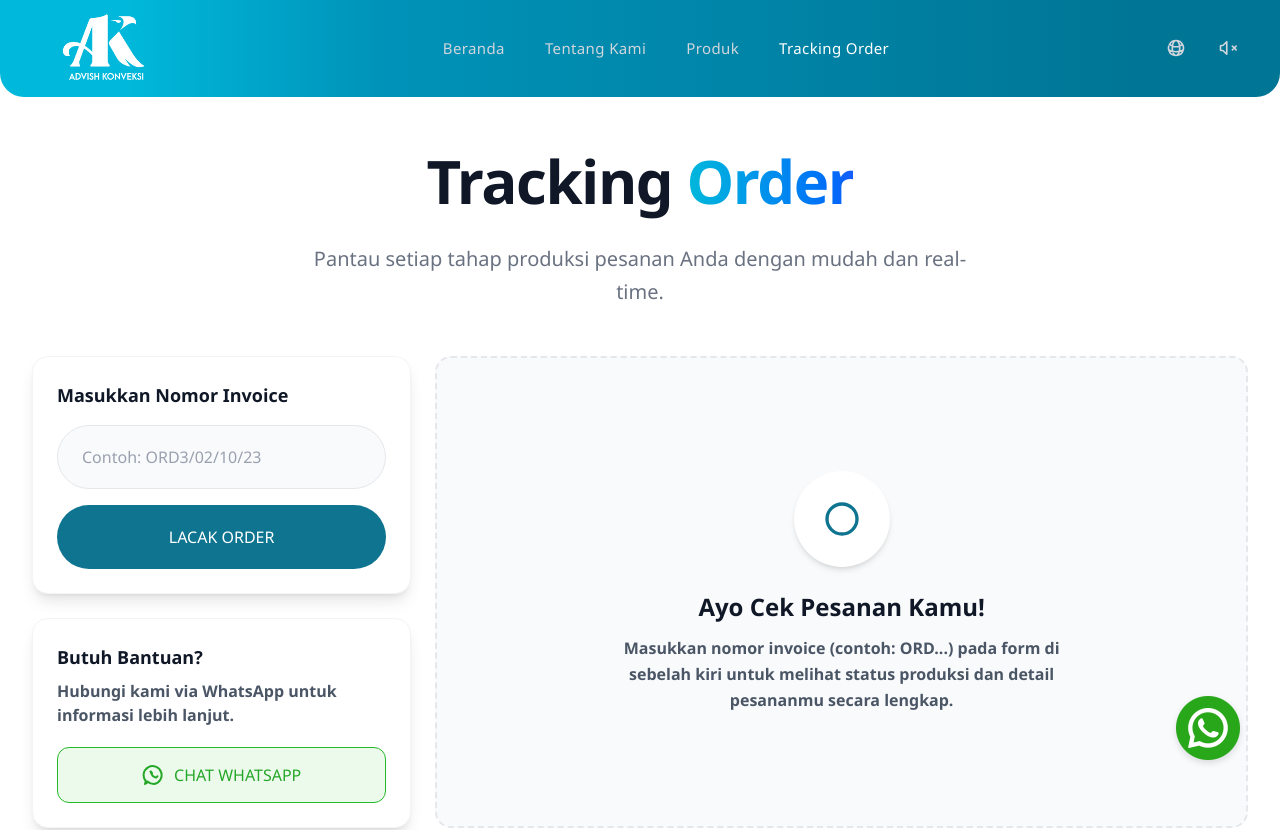
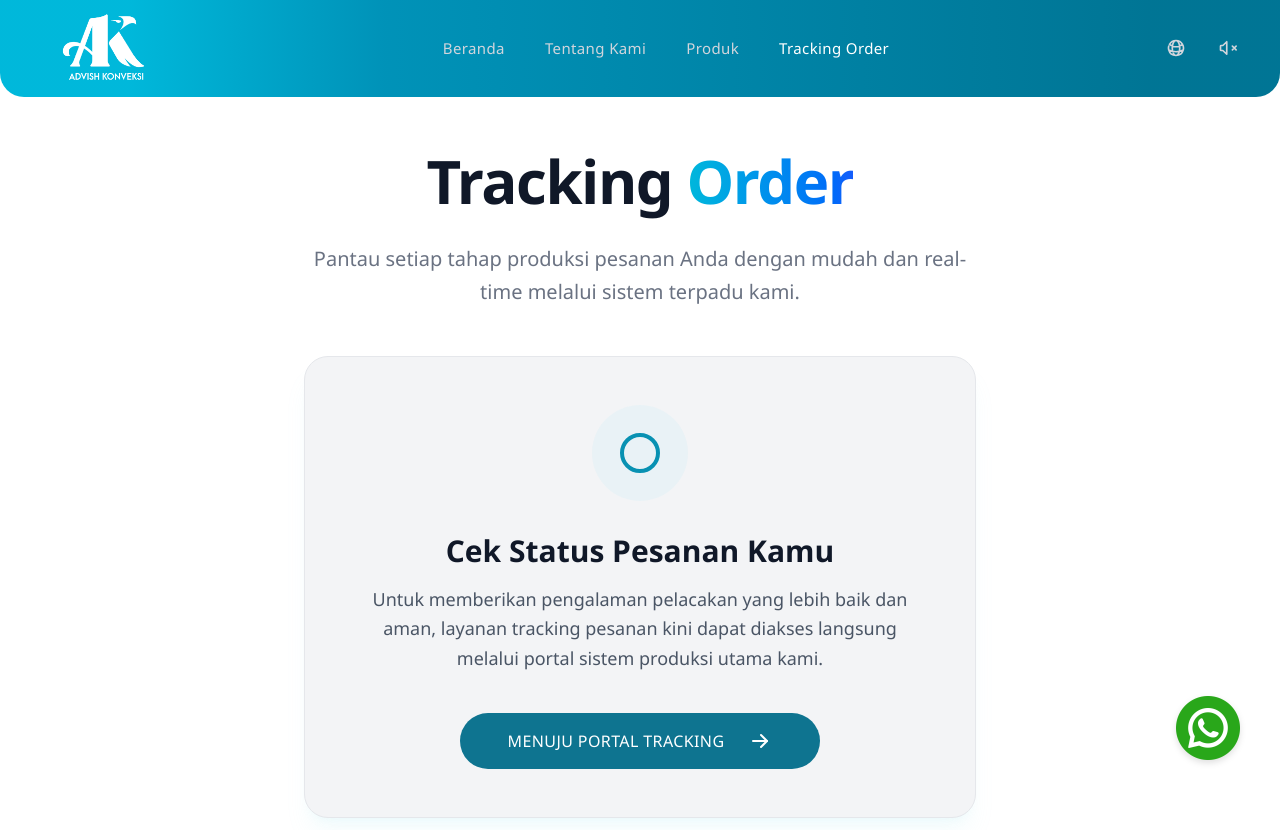
Before and after one commit to NgurahRio/Creaut-KonveksiBali, a Next.js app: page /tracking-order in a window 1280 px wide. Shown: the top 830 px of the page. Built offline with nearby package versions, Linux system fonts and the light colour scheme; a web font is replaced by a local one.

Commit message:
megubah alur page tracking order ke domain "https://simadvishkonveksi.com/track"

```diff
--- a/src/app/tracking-order/page.tsx
+++ b/src/app/tracking-order/page.tsx
@@ -3,128 +3,8 @@
 import Container from "@/components/layout/Container";
 import CTASection from "@/components/sections/CTASection";
 import { Icon } from "@/components/common/Icons";
-import TrackingTimeline from "@/components/tracking/TrackingTimeline";
-import { WHATSAPP_URL } from "@/data/site";
-import React, { useState } from "react";
-import { trackOrderAPI } from "./actions";
-
-interface OrderData {
-  status: string;
-  sub_status: string | null;
-  type?: string;
-  size?: string;
-  customer_name?: string;
-  material?: string;
-  qty?: number;
-  amount?: number;
-  number?: string;
-}
-
-function getDynamicTrackingSteps(apiData: OrderData): Array<{
-  title: string;
-
-  icon: string;
-  status: "done" | "active" | "pending";
-}> {
-  const currentApiStatus = apiData.status;
-  const currentSubStatus = apiData.sub_status;
-
-  let stepIndex = 0;
-
-  // Logika pemetaan API ke 6 Tahapan Client
-  if (["created", "approved", "down_payment"].includes(currentApiStatus)) {
-    stepIndex = 0; // Verifikasi Pesanan
-  } else if (currentApiStatus === "production") {
-    // Di tahap produksi, kita cek sub_status-nya
-    if (!currentSubStatus || ["buy_material", "material_in_queue", "cutting"].includes(currentSubStatus)) {
-      stepIndex = 1; // Tahap Potong
-    } else if (currentSubStatus === "detailing") {
-      stepIndex = 3; // LOMPAT ke Tahap Jarit (Bordir/Sablon otomatis tercentang selesai)
-    } else if (currentSubStatus === "qtc" || currentSubStatus === "packaging") {
-      stepIndex = 4; // Tahap QC & Pengemasan
-    } else {
-      stepIndex = 1; // Default
-    }
-  } else if (["finish_production", "paid_off"].includes(currentApiStatus)) {
-    stepIndex = 4; // Tahap QC & Pengemasan
-  } else if (currentApiStatus === "order_complete") {
-    stepIndex = 5; // Order Selesai
-  }
-
-
-
-  return [
-    { title: "Verifikasi Pesanan", icon: "check", status: stepIndex > 0 ? "done" : stepIndex === 0 ? "active" : "pending" },
-
-    { title: "Tahap Potong", icon: "scissors", status: stepIndex > 1 ? "done" : stepIndex === 1 ? "active" : "pending" },
-
-    { title: `Tahap Bordir / Sablon / Sublim`, icon: "droplet", status: stepIndex > 2 ? "done" : stepIndex === 2 ? "active" : "pending" },
-
-    { title: "Tahap Jarit", icon: "shirt", status: stepIndex > 3 ? "done" : stepIndex === 3 ? "active" : "pending" },
-
-    { title: "Tahap Quality Control & Pengemasan", icon: "package", status: stepIndex > 4 ? "done" : stepIndex === 4 ? "active" : "pending" },
-
-    { title: "Order Selesai", icon: "truck", status: stepIndex === 5 ? "done" : "pending" },
-  ];
-}
-
-function getDynamicOrderDetails(apiData: OrderData) {
-  let typeStr = apiData.type || "-";
-  let sizeStr = apiData.size || "-";
-
-  try {
-    if (apiData.type) {
-      const parsedType = JSON.parse(apiData.type);
-      if (Array.isArray(parsedType)) typeStr = parsedType.join(", ");
-    }
-  } catch {}
-
-  try {
-    if (apiData.size) {
-      const parsedSize = JSON.parse(apiData.size);
-      if (Array.isArray(parsedSize)) sizeStr = parsedSize.join(", ");
-    }
-  } catch {}
-
-  return [
-    { label: "Atas Nama", value: apiData.customer_name || "-" },
-    { label: "Produk", value: typeStr },
-    { label: "Material", value: apiData.material || "-" },
-    { label: "Jumlah", value: apiData.qty ? `${apiData.qty} Pcs` : "-" },
-    { label: "Ukuran", value: sizeStr },
-    { label: "Total Harga", value: apiData.amount ? `Rp ${apiData.amount.toLocaleString("id-ID")}` : "-" },
-  ];
-}
 
 export default function TrackingOrderPage() {
-  const [invoice, setInvoice] = useState("");
-  const [isLoading, setIsLoading] = useState(false);
-  const [error, setError] = useState<string | null>(null);
-  const [orderData, setOrderData] = useState<OrderData | null>(null);
-
-  const handleTrack = async (e: React.FormEvent<HTMLFormElement>) => {
-    e.preventDefault();
-    if (!invoice.trim()) return;
-
-    setIsLoading(true);
-    setError(null);
-    setOrderData(null);
-
-    try {
-      const result = await trackOrderAPI(invoice);
-      if (result.success) {
-        setOrderData(result.data);
-      } else {
-        setError(result.message ?? "Terjadi kesalahan saat melacak pesanan.");
-      }
-    } catch (err: unknown) {
-      console.error(err);
-      setError("Koneksi gagal. Jika menguji di HP (local IP), Server Action Next.js mungkin memblokirnya.");
-    }
-
-    setIsLoading(false);
-  };
-
   return (
     <Container className="pt-28 lg:pt-36">
       <section className="text-center max-w-3xl mx-auto">
@@ -132,83 +12,32 @@ export default function TrackingOrderPage() {
           Tracking <span className="bg-gradient-to-r from-cyan-500 to-blue-600 bg-clip-text text-transparent">Order</span>
         </h1>
         <p className="mx-auto mt-6 max-w-2xl text-lg font-medium leading-relaxed text-gray-500 sm:text-xl">
-          Pantau setiap tahap produksi pesanan Anda dengan mudah dan real-time.
+          Pantau setiap tahap produksi pesanan Anda dengan mudah dan real-time melalui sistem terpadu kami.
         </p>
       </section>
 
-      <section className="mt-12 grid gap-6 md:grid-cols-2 lg:grid-cols-[0.7fr_1.5fr]">
-        <div className="grid gap-6">
-          <form onSubmit={handleTrack} className="relative z-10 rounded-2xl border border-gray-100 bg-white p-6 shadow-lg transition-all duration-300 hover:-translate-y-1 hover:shadow-xl hover:shadow-primary-light/20">
-            <label className="text-lg font-black text-gray-900" htmlFor="invoice">
-              Masukkan Nomor Invoice
-            </label>
-            <input
-              className="mt-4 h-16 w-full rounded-full border border-gray-200 bg-gray-50 text-gray-900 px-6 text-lg font-semibold outline-none placeholder:text-gray-400 transition-all duration-300 focus:-translate-y-1 focus:border-primary-light focus:bg-white focus:ring-2 focus:ring-primary-light"
-              id="invoice"
-              value={invoice}
-              onChange={(e) => setInvoice(e.target.value)}
-              placeholder="Contoh: ORD3/02/10/23"
-              type="text"
-              required
-            />
-            <button
-              disabled={isLoading}
-              className="mt-4 h-16 w-full rounded-full bg-primary-dark px-6 text-base font-black uppercase text-white transition-all duration-300 hover:-translate-y-1 hover:bg-primary hover:shadow-[0_8px_20px_rgba(8,145,178,0.25)] active:scale-95 disabled:opacity-70 disabled:hover:translate-y-0 disabled:hover:shadow-none disabled:active:scale-100"
-              type="submit"
-            >
-              {isLoading ? "Mencari..." : "Lacak Order"}
-            </button>
-            {error && <p className="mt-4 text-center font-semibold text-red-500">{error}</p>}
-          </form>
+      <section className="mt-12 max-w-2xl mx-auto">
+        <div className="flex flex-col items-center justify-center rounded-3xl border border-gray-200 bg-gray-100 p-8 shadow-xl shadow-primary-light/10 text-center transition-all duration-300 hover:-translate-y-1 hover:shadow-2xl hover:shadow-primary-light/20 sm:p-12">
+          <div className="mb-8 flex h-24 w-24 items-center justify-center rounded-full bg-primary-light/10 text-primary">
+            <Icon className="h-12 w-12" name="search" />
+          </div>
 
-          <aside className="rounded-2xl border border-gray-100 bg-white p-6 shadow-lg transition-all duration-300 hover:-translate-y-1 hover:shadow-xl hover:shadow-primary-light/20">
-            <h2 className="text-lg font-black text-gray-900">Butuh Bantuan?</h2>
-            <p className="mt-2 text-base font-semibold text-gray-600">
-              Hubungi kami via WhatsApp untuk informasi lebih lanjut.
-            </p>
-            <a
-              className="mt-5 flex h-14 items-center justify-center gap-2 rounded-xl border border-[#25b829] bg-[#ecfaec] text-base font-black uppercase text-[#25a728] transition-all duration-300 hover:-translate-y-1 hover:bg-[#d8f5d8] hover:shadow-md active:scale-95"
-              href={`${WHATSAPP_URL}?text=Saya%20mengalami%20masalah%20dalam%20tracking%20pesanan%20saya%0AKeluhan%3A%20`}
-              rel="noreferrer"
-              target="_blank"
-            >
-              <Icon className="h-6 w-6" name="whatsapp" />
-              Chat WhatsApp
-            </a>
-          </aside>
+          <h2 className="text-2xl font-black text-gray-900 sm:text-3xl">Cek Status Pesanan Kamu</h2>
+
+          <p className="mt-4 text-base font-medium leading-relaxed text-gray-600 sm:text-lg">
+            Untuk memberikan pengalaman pelacakan yang lebih baik dan aman, layanan tracking pesanan kini dapat diakses langsung melalui portal sistem produksi utama kami.
+          </p>
+
+          <a
+            href="https://simadvishkonveksi.com/track"
+            target="_blank"
+            rel="noopener noreferrer"
+            className="mt-10 inline-flex h-auto py-3 sm:py-4 items-center justify-center gap-4 rounded-full bg-primary-dark px-8 sm:px-12 text-white transition-all duration-300 hover:-translate-y-1 hover:bg-primary hover:shadow-[0_8px_20px_rgba(8,145,178,0.25)] active:scale-95 text-base sm:text-lg font-black uppercase tracking-wide"
+          >
+            Menuju Portal Tracking
+            <Icon className="h-6 w-6 ml-2 hidden sm:block" name="arrowRight" />
+          </a>
         </div>
-
-        {orderData ? (
-          <article className="rounded-2xl border border-gray-100 bg-white p-6 shadow-lg transition-all duration-300 hover:-translate-y-1 hover:shadow-xl hover:shadow-primary-light/20 lg:p-8">
-            <div className="mb-8">
-              <h2 className="text-2xl font-black text-gray-900">{orderData.number}</h2>
-            </div>
-
-            <TrackingTimeline steps={getDynamicTrackingSteps(orderData)} />
-
-            <div className="mt-10">
-              <h3 className="mb-6 text-xl font-black text-gray-900">Detail Pesanan</h3>
-              <dl className="grid gap-x-12 gap-y-5 sm:grid-cols-2 xl:grid-cols-3">
-                {getDynamicOrderDetails(orderData).map((item) => (
-                  <div key={item.label}>
-                    <dt className="text-lg font-black text-gray-900">{item.label}</dt>
-                    <dd className="mt-2 text-lg font-semibold text-gray-600">{item.value}</dd>
-                  </div>
-                ))}
-              </dl>
-            </div>
-          </article>
-        ) : (
-          <article className="flex min-h-[400px] flex-col items-center justify-center rounded-2xl border-2 border-dashed border-gray-200 bg-gray-50 p-6 text-center transition-all duration-300 lg:p-8">
-            <div className="mb-6 flex h-24 w-24 items-center justify-center rounded-full bg-white text-primary-dark shadow-md">
-              <Icon className="h-10 w-10" name="search" />
-            </div>
-            <h2 className="text-2xl font-black text-gray-900">Ayo Cek Pesanan Kamu!</h2>
-            <p className="mt-3 max-w-md text-base font-semibold leading-relaxed text-gray-600">
-              Masukkan nomor invoice (contoh: ORD...) pada form di sebelah kiri untuk melihat status produksi dan detail pesananmu secara lengkap.
-            </p>
-          </article>
-        )}
       </section>
 
       <CTASection className="mt-24" />
--- a/src/data/translations.ts
+++ b/src/data/translations.ts
@@ -345,6 +345,16 @@ export const translationEntries = [
   ["Total Harga", "Total Price"],
   ["Terjadi kesalahan saat melacak pesanan.", "An error occurred while tracking the order."],
   ["Koneksi gagal. Jika menguji di HP (local IP), Server Action Next.js mungkin memblokirnya.", "Connection failed. If testing on a mobile device (local IP), Next.js Server Action might block it."],
+  [
+    "Pantau setiap tahap produksi pesanan Anda dengan mudah dan real-time melalui sistem terpadu kami.",
+    "Track every stage of your order production easily and in real-time through our integrated system.",
+  ],
+  ["Cek Status Pesanan Kamu", "Check Your Order Status"],
+  [
+    "Untuk memberikan pengalaman pelacakan yang lebih baik dan aman, layanan tracking pesanan kini dapat diakses langsung melalui portal sistem produksi utama kami.",
+    "To provide a better and secure tracking experience, our order tracking service can now be accessed directly through our main production system portal.",
+  ],
+  ["Menuju Portal Tracking", "Go to Tracking Portal"],
 ] as const;
 
 export const idToEnTranslations: Record<string, string> = Object.fromEntries(translationEntries);
```
Also changed, not shown: src/app/tracking-order/actions.ts (deleted, +0 -56 lines), src/components/sections/TrackingWidget.tsx (+6 -5 lines).
